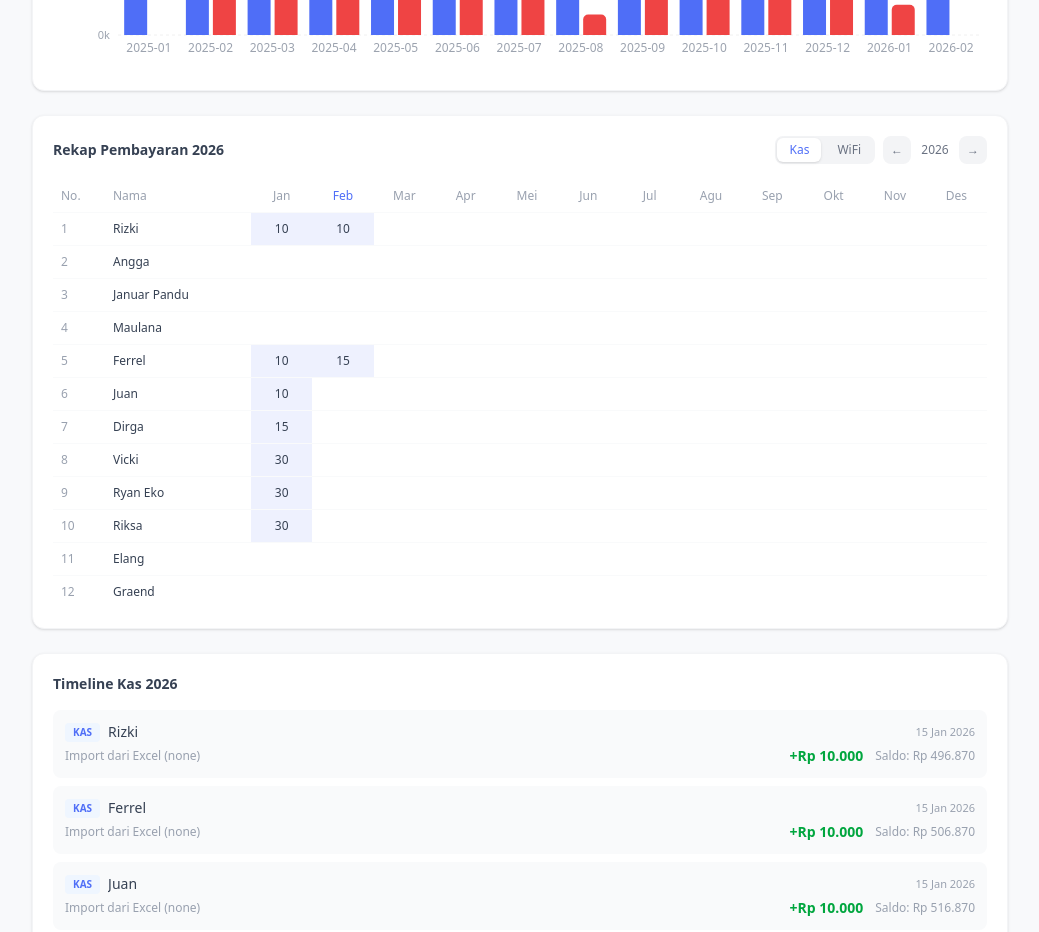
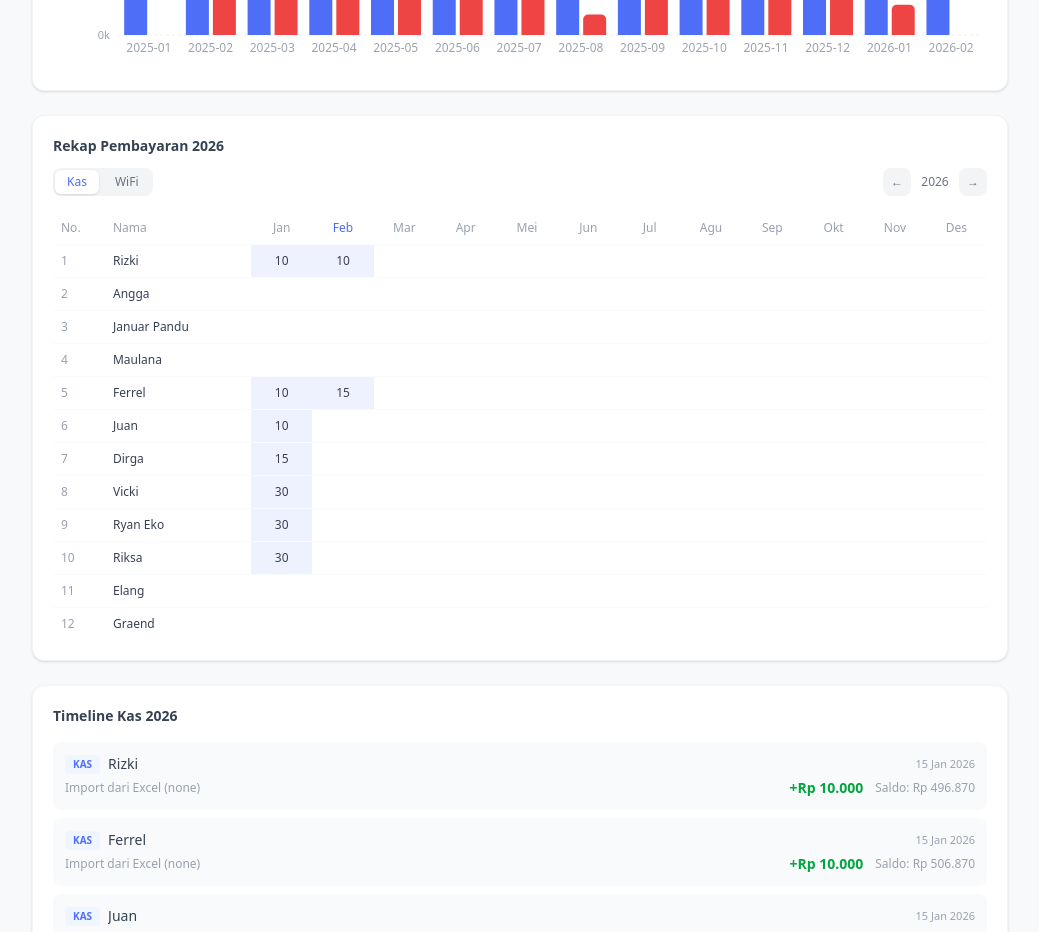
Before and after one commit to ryanekop/cashflow-kos-alhafidz, a Next.js app: page / in a window 1280 px wide. Shown: the part 1420-2352 px from the top of the page, without its empty margins (240-1279 px from the left). Built offline with nearby package versions, Linux system fonts and the light colour scheme.

Commit message:
fix: hide table scrollbar, separate year selector from tabs
- Hide scrollbar on rekap table with no-scrollbar class
- Kas/WiFi tabs on left, year nav on right (justify-between)
- Title on its own line above controls

```diff
--- a/app/page.js
+++ b/app/page.js
@@ -289,22 +289,20 @@ export default function DashboardPage() {
 
       {/* ===== REKAP TABLE ===== */}
       <div className="bg-white rounded-xl border border-gray-100 shadow-sm p-5">
-        <div className="flex flex-col sm:flex-row sm:items-center sm:justify-between gap-3 mb-4">
-          <h3 className="text-sm font-semibold text-gray-700">Rekap Pembayaran {year}</h3>
-          <div className="flex items-center gap-2">
+        <h3 className="text-sm font-semibold text-gray-700 mb-3">Rekap Pembayaran {year}</h3>
+        <div className="flex items-center justify-between mb-4">
           <div className="flex gap-1 bg-gray-100 rounded-lg p-0.5">
             <button onClick={() => setActiveRekap("kas")} className={`px-3 py-1 rounded-md text-xs font-medium transition-colors ${activeRekap === "kas" ? "bg-white text-[#4f6ef7] shadow-sm" : "text-gray-500 hover:text-gray-700"}`}>Kas</button>
             <button onClick={() => setActiveRekap("wifi")} className={`px-3 py-1 rounded-md text-xs font-medium transition-colors ${activeRekap === "wifi" ? "bg-white text-[#7c5cfc] shadow-sm" : "text-gray-500 hover:text-gray-700"}`}>WiFi</button>
           </div>
-            <div className="flex gap-1">
+          <div className="flex items-center gap-1">
             <button onClick={() => setYear(y => y - 1)} className="w-7 h-7 rounded-lg bg-gray-100 text-gray-500 hover:bg-gray-200 flex items-center justify-center text-xs transition-colors">←</button>
             <span className="text-xs text-gray-500 font-medium w-10 text-center leading-7">{year}</span>
             <button onClick={() => setYear(y => y + 1)} className="w-7 h-7 rounded-lg bg-gray-100 text-gray-500 hover:bg-gray-200 flex items-center justify-center text-xs transition-colors">→</button>
           </div>
         </div>
-        </div>
 
-        <div className="overflow-x-auto -mx-5 px-5">
+        <div className="overflow-x-auto no-scrollbar -mx-5 px-5">
           <table className="w-full text-xs min-w-[700px]">
             <thead>
               <tr>
```
Lines whose indentation alone changed are shown as unchanged.
